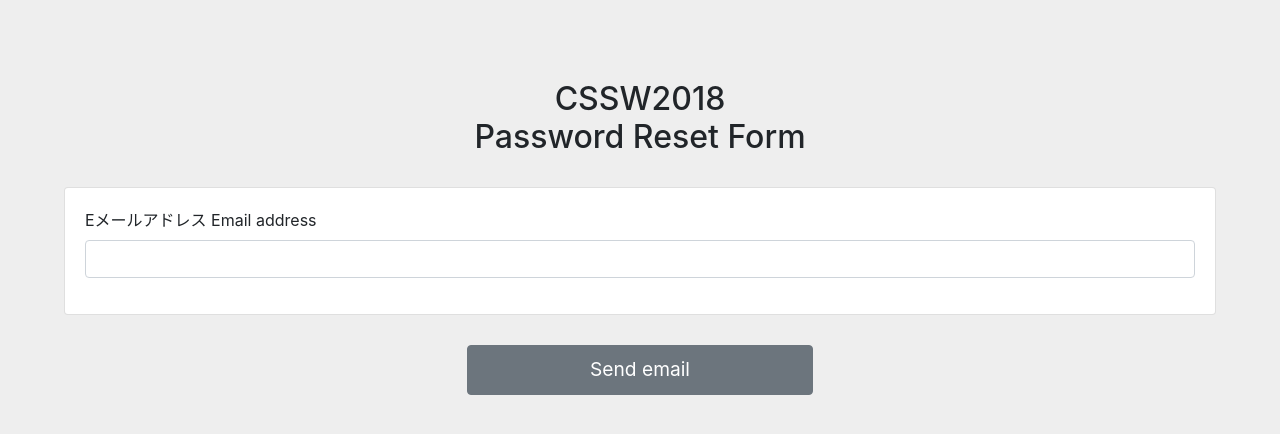
After one commit to shuwakkumacs/cssw, a Django app: page /password_forget/ in a window 1280 px wide. The commit adds this page. Shown: the top 434 px of the page. Run offline with Django 3.2, Linux system fonts and the light colour scheme; some libraries are stand-ins or nearby versions.

Commit message:
password reset/change

```diff
--- a/cssw/settings.py
+++ b/cssw/settings.py
@@ -11,6 +11,7 @@ https://docs.djangoproject.com/en/2.1/ref/settings/
 """
 
 import os
+from .local_settings import *
 
 # Build paths inside the project like this: os.path.join(BASE_DIR, ...)
 BASE_DIR = os.path.dirname(os.path.dirname(os.path.abspath(__file__)))
@@ -41,7 +42,7 @@ INSTALLED_APPS = [
     'django.contrib.messages',
     'django.contrib.staticfiles',
     'program',
-    'modules'
+    'modules',
 ]
 
 MIDDLEWARE = [
--- /dev/null
+++ b/program/templates/program/password_forget.html
@@ -0,0 +1,31 @@
+{% extends "program/base.html" %}
+{% block content %}
+<style>
+    #title {
+        margin: 50px 0 30px 0;
+        text-align: center;
+    }
+    .caption {
+        margin: 5px 0;
+        font-weight: bold;
+    }
+</style>
+
+<h2 id="title">CSSW{{ settings.YEAR }}<br>Password Reset Form</h2>
+<form method="post" action="/operation/email/password_reset/">
+    {% if errmsg %}
+    <div class="alert alert-danger">
+        {{ errmsg }}
+    </div>
+    {% endif %}
+    <div class="card">
+        <div class="card-body">
+            <div class="form-group">
+                <label>Eメールアドレス Email address</label>
+                <input type="email" class="form-control" name="email" required>
+            </div>
+        </div>
+    </div>
+    <input class="btn btn-secondary" type="submit" value="Send email"/>
+</form>
+{% endblock %}
--- a/program/urls.py
+++ b/program/urls.py
@@ -6,15 +6,20 @@ app_name="program"
 urlpatterns = [
     #url(r'^base/(?P<project_name>\w+)/$', views.load_base, name="load_base"),
     url(r'^$', views.main),
+    url(r'^test/$', views.test),
     url(r'^registration/$', views.registration_view),
     url(r'^registration_complete/$', views.registration_complete_view),
     url(r'^signup/$', views.signup_view),
     url(r'^login/$', views.login_view),
     url(r'^registration_list/$', views.registration_list_view),
+    url(r'^password_forget/$', views.password_forget_view),
+    url(r'^password_change/(?P<reset_token>\w{1,100})/$', views.password_change_view),
     url(r'^operation/registration/$', views.registration),
     url(r'^operation/signup/$', views.signup),
     url(r'^operation/login/$', views.login),
     url(r'^operation/logout/$', views.logout),
     url(r'^operation/delete_program/$', views.delete_program),
     url(r'^operation/registration_list/$', views.get_registration_list),
+    url(r'^operation/email/password_reset/$', views.send_email__password_reset),
+    url(r'^operation/password_change/$', views.password_change),
 ]
--- a/program/views.py
+++ b/program/views.py
@@ -8,6 +8,7 @@ from django.db import transaction
 from django.db.models import Q
 from django.core import serializers
 from django.views.decorators.cache import never_cache
+from django.core.mail import EmailMessage
 from .models import *
 from .forms import *
 import json
@@ -22,17 +23,24 @@ import base64
 # Create your views here.
 
 @csrf_exempt
+def test(request):
+    #msg = EmailMessage('CSSW registration password reset','下記のURLからパスワードの変更を行ってください。※心当たりが無い場合は破棄してください。\nPlease proceed to the following URL to change your password. *Please ignore if you are not aware of this message.\nhttps://cssw.r9n.net\n\n--CSSW committee','csswreg@gmail.com',['ss.shwk@gmail.com','susumu@pcl.cs.waseda.ac.jp'])
+    #msg.send()
+    return HttpResponse("")
+
+@csrf_exempt
 def main(request):
-    access_token = request.COOKIES.get('access_token')
-    data_access_token = AccessToken.authorize(access_token)
-    if not data_access_token:
-        response = redirect("../login/?mode=reg")
-        response.delete_cookie("access_token")
-        return response
+    #access_token = request.COOKIES.get('access_token')
+    #data_access_token = AccessToken.authorize(access_token)
+    #if not data_access_token:
+    #    response = redirect("../login/?mode=reg")
+    #    response.delete_cookie("access_token")
+    #    return response
 
-    form = ParticipantForm()
-
-    return render(request, "program/main.html", context = {"form": form})
+    #form = ParticipantForm()
+    #
+    #return render(request, "program/main.html", context = {"form": form})
+    return HttpResponse("")
 
 @csrf_exempt
 def registration_view(request):
@@ -240,6 +248,56 @@ def login(request):
     else:
         return redirect("../../login/?mode={}&err=unauthorized".format(mode))
 
+@csrf_exempt
+def password_forget_view(request):
+    err = request.GET.get(key="err", default=None)
+    context = {
+        "settings": settings
+    }
+    if err=="na":
+        context["errmsg"] = "メールアドレスが登録されていません。 Email address is not registered."
+
+    return render(request, "program/password_forget.html", context=context)
+
+@csrf_exempt
+def send_email__password_reset(request):
+    request_data = dict(request.POST)
+    email = request_data["email"][0]
+    participant = Participant.get_by_email(email=email)
+    if participant:
+        reset_token = PasswordResetSession.add(participant=participant)
+        try:
+            msg = EmailMessage('CSSW registration password reset','下記のURLからパスワードの変更を行ってください。※心当たりが無い場合は破棄してください。\nPlease proceed to the following URL to change your password. *Please ignore if you are not aware of this message.\nhttps://cssw.r9n.net/password_change/{}/\n\n--CSSW committee'.format(reset_token),'csswreg@gmail.com',[email])
+            msg.send()
+            return HttpResponse("メールアドレスにパスワード設定メールを送信しました。 Message for password reset has been sent to your email address.")
+        except Exception as e:
+            return HttpResponse(e)
+    else:
+        return redirect("/password_forget/?err=na")
+
+@csrf_exempt
+def password_change_view(request,reset_token):
+    session = PasswordResetSession.get(reset_token=reset_token)
+    if session:
+        context = {
+            "session_id": session.id,
+            "settings": settings
+        }
+        return render(request, "program/password_change.html", context=context)
+    else:
+        return HttpResponse("Invalid access token.")
+
+@csrf_exempt
+def password_change(request):
+    request_data = dict(request.POST)
+    session_id = request_data["session_id"][0]
+    password = request_data["password"][0]
+    ret = PasswordResetSession.change_password(id=session_id,password=password)
+    if ret:
+        return HttpResponse("パスワードの変更を完了しました。 Your password has been changed.")
+    else:
+        return HttpResponse("パスワードの変更にエラーが発生しました。 Error occurred while changing password.")
+
 @never_cache
 @csrf_exempt
 def registration_list_view(request):
```
Also changed, not shown: program/models.py (+42 -0 lines), program/templates/program/login.html (+7 -0 lines), program/templates/program/password_change.html (added, +32 -0 lines), 1 other file.
